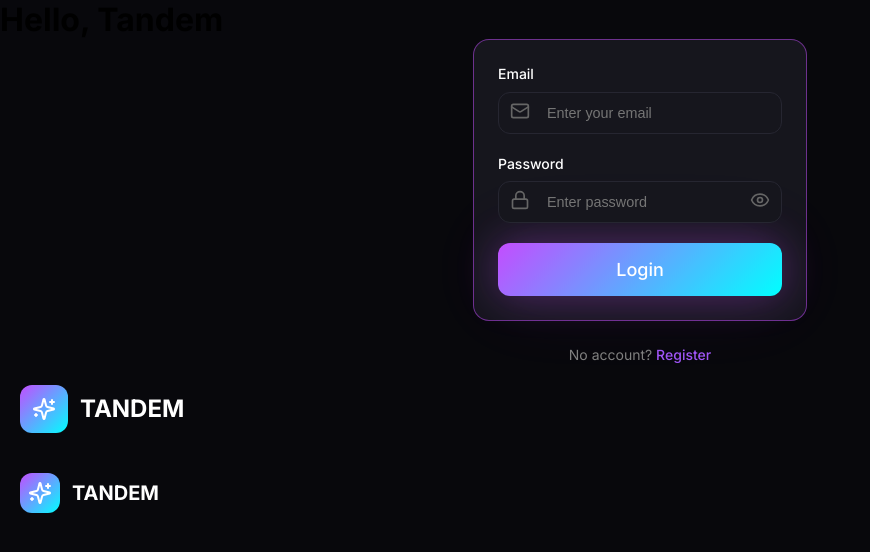
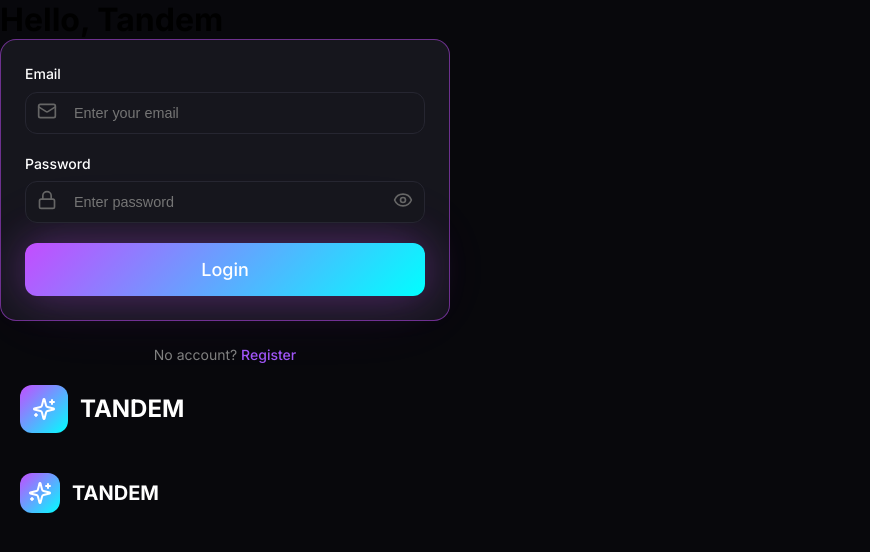
Before and after one commit to ansivgit/fe-course-2025Q3-final, a React (Vite) app: page / in a window 1280 px wide. Shown: the top 552 px of the page, without its empty margins (0-870 px from the left). Built offline with nearby package versions, Linux system fonts and the light colour scheme.

Commit message:
refactor: remove unnecessary wrapper

```diff
--- a/src/components/form/login-form.tsx
+++ b/src/components/form/login-form.tsx
@@ -28,7 +28,7 @@ export const LoginForm = (): ReactElement => {
   };
 
   return (
-    <div className="form-wrapper">
+    <div>
       <form
         className="form"
         onSubmit={(event) => {
--- a/src/styles/index.css
+++ b/src/styles/index.css
@@ -30,13 +30,6 @@ button {
   }
 }
 
-.form-wrapper {
-  display: flex;
-  justify-content: center;
-  align-items: center;
-  flex-direction: column;
-}
-
 .form {
   max-width: 450px;
   border: 1px solid hsl(280 100% 65% / 0.5);
@@ -46,6 +39,8 @@ button {
 }
 
 .form-footer {
+  max-width: 450px;
+  text-align: center;
   font-size: 0.875rem;
   line-height: 1.4;
   color: var(--color-gray-500);
```
